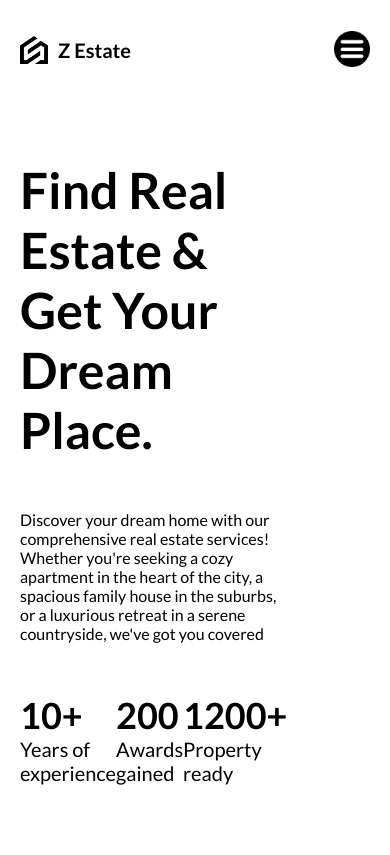
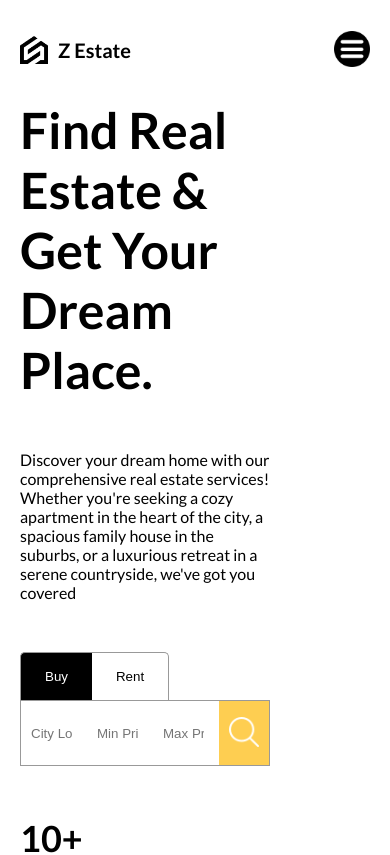
Before and after one commit to JUBAIR-AHAMED/client, a React (Vite) app: page / in a window 390 px wide. Shown: the top 855 px of the page. Built offline with nearby package versions, Linux system fonts and the light colour scheme.

Commit message:
searchbar on mobile

```diff
--- a/src/components/searchBar/SearchBar.jsx
+++ b/src/components/searchBar/SearchBar.jsx
@@ -43,7 +43,7 @@ const SearchBar = () => {
           placeholder='Max Price'
         />
         <button>
-          <img src="/search.png" alt="search" />
+          <img src="/search.png" alt="search" style={{width: "30px", padding: "10px"}}/>
         </button>
       </form>
     </div>
--- a/src/components/searchBar/SearchBar.scss
+++ b/src/components/searchBar/SearchBar.scss
@@ -2,11 +2,6 @@
 
 .searchBar{
     z-index: 5;
-    // position:static;
-
-    @include sm{
-        display: none;
-    }
 
     .type{
         button{
@@ -51,7 +46,7 @@
             border: none;
             cursor: pointer;
             background-color: #fece51;
-            // width: 60px;
+            width: fit-content;
         }
     }
 }
--- a/src/routes/homePage/HomePage.scss
+++ b/src/routes/homePage/HomePage.scss
@@ -31,6 +31,16 @@
                     font-size: 20px;
                     font-weight: 400;
                 }
+
+                @include sm{
+                    flex-direction: column;
+                }
+
+                .box{
+                    @include sm{
+                        margin-bottom: 40px;
+                    }
+                }
             }
         }
     }
```
